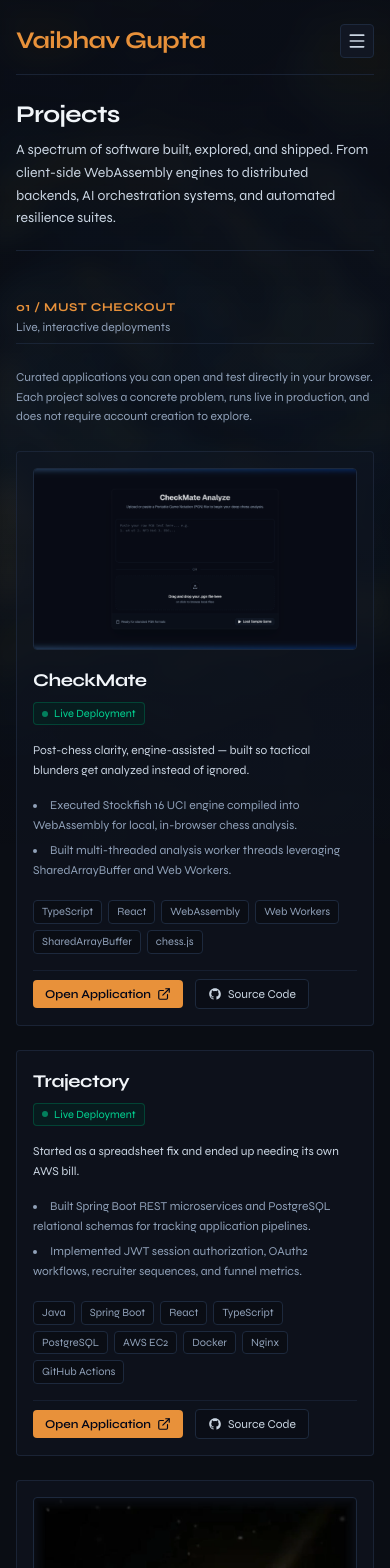
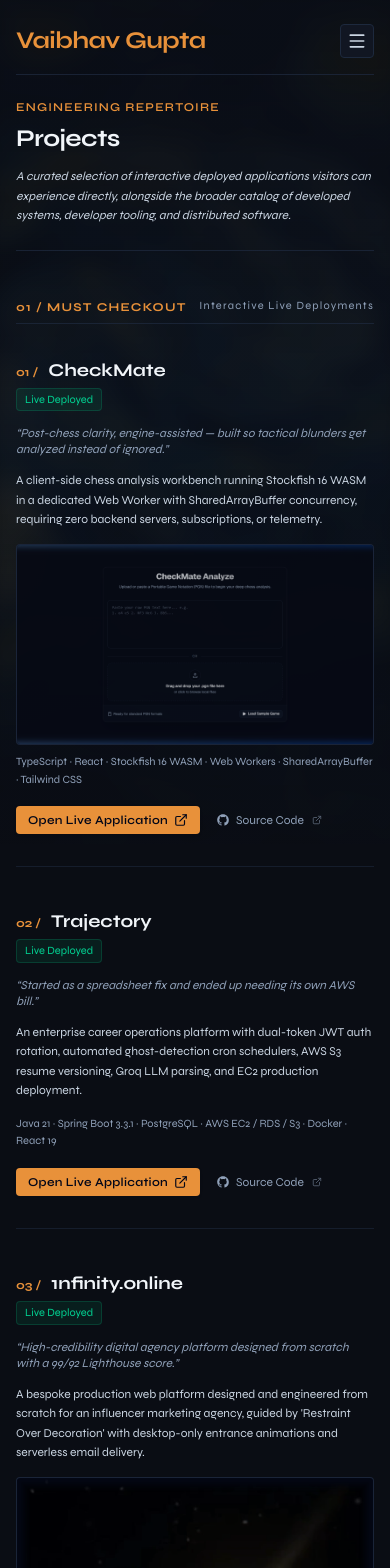
Before and after one commit to vaibhv19/workwith, a Next.js app: page /projects in a window 390 px wide. Shown: the top 1568 px of the page. Built offline with nearby package versions, Linux system fonts and the light colour scheme.

Commit message:
feat: align all three pages under unified editorial design system

```diff
--- a/src/app/projects/page.tsx
+++ b/src/app/projects/page.tsx
@@ -13,253 +13,266 @@ export const metadata: Metadata = {
   },
 };
 
-// Curated selection of projects with verified, working live deployments
-const MUST_CHECKOUT_IDS = [
-  "checkmate-analyze",
-  "trajectory",
-  "1nfinity",
-  "the-tiffin-dispatch",
-  "birthday-wish",
+interface MustCheckoutProject {
+  id: string;
+  title: string;
+  tagline: string;
+  description: string;
+  techStack: string[];
+  demoUrl: string;
+  githubUrl?: string;
+  image?: string;
+}
+
+const MUST_CHECKOUT: MustCheckoutProject[] = [
+  {
+    id: "checkmate-analyze",
+    title: "CheckMate",
+    tagline: "Post-chess clarity, engine-assisted — built so tactical blunders get analyzed instead of ignored.",
+    description:
+      "A client-side chess analysis workbench running Stockfish 16 WASM in a dedicated Web Worker with SharedArrayBuffer concurrency, requiring zero backend servers, subscriptions, or telemetry.",
+    techStack: ["TypeScript", "React", "Stockfish 16 WASM", "Web Workers", "SharedArrayBuffer", "Tailwind CSS"],
+    demoUrl: "https://checkmate.vaibhv19.dev/",
+    githubUrl: "https://github.com/vaibhv19/Check-Mate-Analyse",
+    image: "/images/projects/checkmate-preview.png",
+  },
+  {
+    id: "trajectory",
+    title: "Trajectory",
+    tagline: "Started as a spreadsheet fix and ended up needing its own AWS bill.",
+    description:
+      "An enterprise career operations platform with dual-token JWT auth rotation, automated ghost-detection cron schedulers, AWS S3 resume versioning, Groq LLM parsing, and EC2 production deployment.",
+    techStack: ["Java 21", "Spring Boot 3.3.1", "PostgreSQL", "AWS EC2 / RDS / S3", "Docker", "React 19"],
+    demoUrl: "https://trajectory.vaibhv19.dev",
+    githubUrl: "https://github.com/vaibhv19/Trajectory",
+  },
+  {
+    id: "1nfinity",
+    title: "1nfinity.online",
+    tagline: "High-credibility digital agency platform designed from scratch with a 99/92 Lighthouse score.",
+    description:
+      "A bespoke production web platform designed and engineered from scratch for an influencer marketing agency, guided by 'Restraint Over Decoration' with desktop-only entrance animations and serverless email delivery.",
+    techStack: ["Next.js", "React", "TypeScript", "Tailwind CSS", "Resend API", "Vercel"],
+    demoUrl: "https://1nfinity.online",
+    image: "/images/projects/1nfinity-preview.webp",
+  },
+  {
+    id: "the-tiffin-dispatch",
+    title: "The Tiffin Dispatch",
+    tagline: "Real-time subscription food delivery web platform with role-based ordering.",
+    description:
+      "Full-stack MERN application handling recurring meal subscriptions, daily order state transitions, and real-time delivery status coordination across customers and kitchen admins.",
+    techStack: ["React", "Vite", "Node.js", "Express", "MongoDB", "Tailwind CSS"],
+    demoUrl: "https://the-tiffin-dispatch.vercel.app",
+    githubUrl: "https://github.com/vaibhv19/The-Tiffin-Dispatch",
+  },
+  {
+    id: "birthday-wish",
+    title: "Birthday Wish",
+    tagline: "Interactive 3D canvas balloon-bursting experience with particle physics.",
+    description:
+      "Pure browser canvas interactive celebration experience featuring custom particle explosion physics, multi-layer depth rendering, and responsive audio triggers with zero third-party framework overhead.",
+    techStack: ["HTML5 Canvas", "JavaScript (ES6+)", "CSS3 Animations", "Web Audio API"],
+    demoUrl: "https://birthday-wish-three.vercel.app",
+    githubUrl: "https://github.com/vaibhv19/Birthday-Wish",
+  },
 ];
 
-const PREVIEW_ASSETS: Record<string, string> = {
-  "checkmate-analyze": "/images/projects/checkmate-preview.png",
-  "1nfinity": "/images/projects/1nfinity-preview.webp",
-};
+// Developed software catalog categorized
+const CATEGORIZED_SOFTWARE = [
+  {
+    group: "Systems & Infrastructure",
+    description: "Distributed architectures, AI orchestration, and memory-safe tooling",
+    items: PROJECTS.filter((p) =>
+      ["conclave", "phoenix", "email-job-scheduler", "redis-lite", "load-balancer"].includes(p.id)
+    ),
+  },
+  {
+    group: "Applied Web Applications",
+    description: "Production web platforms, full-stack backends, and multi-tenant architectures",
+    items: PROJECTS.filter((p) =>
+      ["fintrack", "eventhub", "devconnect", "studylink", "ai-mock-interview"].includes(p.id)
+    ),
+  },
+  {
+    group: "Security Guardrails & DevSecOps",
+    description: "System integrity scanners, automated auditing, and baseline enforcement",
+    items: PROJECTS.filter((p) => p.category === "System Integrity & DevSecOps Guardrails"),
+  },
+  {
+    group: "Academic Milestones & Experiments",
+    description: "Low-level implementations, algorithm visualizers, and core computing foundations",
+    items: PROJECTS.filter((p) =>
+      p.category === "Academic Milestones — Formal Coursework Projects" ||
+      p.category === "Built for No Reason Other Than Wanting To"
+    ),
+  },
+];
 
 export default function ProjectsPage() {
-  const mustCheckoutProjects = MUST_CHECKOUT_IDS.map((id) =>
-    PROJECTS.find((p) => p.id === id)
-  ).filter((p): p is Project => p !== undefined && Boolean(p.demoUrl));
-
-  // All developed software excluding redundant display in section 1
-  const developedProjects = PROJECTS;
-
-  // Distinct category names for organization
-  const categories = Array.from(
-    new Set(developedProjects.map((p) => p.category))
-  );
-
   return (
     <div className="max-w-3xl mx-auto px-4 sm:px-6 lg:px-8 pt-6 sm:pt-8 pb-16 space-y-12 text-slate-300">
-      {/* Page Title & Mission Statement */}
-      <header className="space-y-2 border-b border-slate-800/80 pb-5">
-        <h1 className="text-2xl sm:text-3xl font-bold tracking-tight text-slate-100">
+      {/* Editorial Page Header */}
+      <div className="space-y-2 border-b border-slate-800/80 pb-6">
+        <div className="text-xs font-mono font-semibold tracking-widest text-copper uppercase">
+          ENGINEERING REPERTOIRE
+        </div>
+        <h1 className="text-2xl sm:text-4xl font-bold tracking-tight text-slate-100">
           Projects
         </h1>
-        <p className="text-sm sm:text-base text-slate-300 leading-relaxed font-sans">
-          A spectrum of software built, explored, and shipped. From client-side
-          WebAssembly engines to distributed backends, AI orchestration systems,
-          and automated resilience suites.
+        <p className="text-xs sm:text-sm text-slate-300 max-w-2xl leading-relaxed italic pt-1">
+          A curated selection of interactive deployed applications visitors can experience directly, alongside the broader catalog of developed systems, developer tooling, and distributed software.
         </p>
-      </header>
+      </div>
 
-      {/* SECTION 1: MUST CHECKOUT */}
-      <section aria-labelledby="must-checkout-heading" className="space-y-6">
-        <div className="border-b border-slate-800/80 pb-2 flex flex-col sm:flex-row sm:items-baseline justify-between gap-1">
-          <h2
-            id="must-checkout-heading"
-            className="text-xs sm:text-sm font-bold text-copper font-mono uppercase tracking-wider"
+      {/* SECTION 1: MUST CHECKOUT (FLAGSHIP DEPLOYED SOFTWARE) */}
+      <section className="space-y-8">
+        <div className="space-y-2">
+          <div className="text-xs font-mono font-bold tracking-widest text-copper flex items-center justify-between">
+            <span>01 / MUST CHECKOUT</span>
+            <span className="text-[11px] text-slate-400 font-normal">Interactive Live Deployments</span>
+          </div>
+          <div className="border-b border-slate-800/80" />
+        </div>
+
+        <div className="space-y-10">
+          {MUST_CHECKOUT.map((project, idx) => (
+            <article
+              key={project.id}
+              className="space-y-3.5 pb-8 border-b border-slate-800/60 last:border-b-0"
             >
-            01 / Must Checkout
+              {/* Header: Number, Title, & Live Badge */}
+              <div className="flex flex-col sm:flex-row sm:items-baseline justify-between gap-1">
+                <div className="flex items-baseline gap-2.5">
+                  <span className="text-xs font-mono font-bold text-copper">
+                    0{idx + 1} /
+                  </span>
+                  <h2 className="text-lg sm:text-xl font-bold text-slate-100">
+                    {project.title}
                   </h2>
-          <span className="text-xs font-mono text-slate-400">
-            Live, interactive deployments
+                </div>
+                <span className="text-[11px] font-mono text-emerald-400 bg-emerald-500/10 px-2 py-0.5 rounded border border-emerald-500/20 self-start sm:self-auto">
+                  Live Deployed
                 </span>
               </div>
 
-        <p className="text-xs sm:text-sm text-slate-400 font-sans leading-relaxed">
-          Curated applications you can open and test directly in your browser.
-          Each project solves a concrete problem, runs live in production, and
-          does not require account creation to explore.
+              {/* Tagline */}
+              <p className="text-xs font-mono text-slate-400 italic">
+                &ldquo;{project.tagline}&rdquo;
               </p>
 
-        <div className="space-y-6">
-          {mustCheckoutProjects.map((project) => {
-            const previewImage = PREVIEW_ASSETS[project.id];
+              {/* Description */}
+              <p className="text-xs sm:text-sm text-slate-300 leading-relaxed">
+                {project.description}
+              </p>
 
-            return (
-              <article
-                key={project.id}
-                className="group border border-slate-800/80 bg-[#111622]/50 hover:border-slate-700/90 transition-all rounded-sm p-4 sm:p-5 space-y-4"
-              >
-                {/* Visual Preview Screenshot (if verified asset exists) */}
-                {previewImage && (
-                  <div className="relative aspect-video w-full rounded-sm overflow-hidden border border-slate-800 bg-[#0a0d14]">
+              {/* Genuine Preview Asset when available */}
+              {project.image && (
+                <div className="relative mt-2 mb-2 rounded border border-slate-800/90 overflow-hidden bg-slate-950/60 aspect-[16/9] max-h-56 w-full">
                   <Image
-                      src={previewImage}
+                    src={project.image}
                     alt={`${project.title} live interface preview`}
                     fill
-                      className="object-cover object-top transition-transform duration-300 group-hover:scale-[1.01]"
-                      sizes="(max-width: 768px) 100vw, 768px"
+                    className="object-cover object-top opacity-85 hover:opacity-100 transition-opacity duration-200"
+                    sizes="(max-width: 768px) 100vw, 650px"
                   />
                 </div>
               )}
 
-                {/* Header: Title and Live Badge */}
-                <div className="flex flex-col sm:flex-row sm:items-center justify-between gap-2">
-                  <h3 className="text-lg sm:text-xl font-bold text-slate-100 tracking-tight">
-                    {project.title}
-                  </h3>
-                  <span className="inline-flex items-center gap-1.5 self-start text-[11px] font-mono text-emerald-400 bg-emerald-950/40 border border-emerald-800/60 px-2 py-0.5 rounded-sm">
-                    <span className="w-1.5 h-1.5 rounded-full bg-emerald-400 animate-pulse" />
-                    Live Deployment
-                  </span>
+              {/* Tech Stack Row */}
+              <div className="text-[11px] font-mono text-slate-400">
+                {project.techStack.join(" · ")}
               </div>
 
-                {/* Description / Tagline */}
-                <p className="text-xs sm:text-sm text-slate-300 leading-relaxed font-sans">
-                  {project.tagline}
-                </p>
-
-                {/* Key Technical Highlights */}
-                {project.bullets && project.bullets.length > 0 && (
-                  <ul className="space-y-1.5 text-xs text-slate-400 font-sans list-disc list-inside">
-                    {project.bullets.slice(0, 2).map((bullet, idx) => (
-                      <li key={idx} className="leading-relaxed">
-                        {bullet}
-                      </li>
-                    ))}
-                  </ul>
-                )}
-
-                {/* Tech Stack Chips */}
-                <div className="flex flex-wrap gap-1.5 pt-1">
-                  {project.techStack.map((tech) => (
-                    <span
-                      key={tech}
-                      className="text-[11px] font-mono text-slate-400 bg-[#0a0d14] border border-slate-800 px-2 py-0.5 rounded-sm"
-                    >
-                      {tech}
-                    </span>
-                  ))}
-                </div>
-
-                {/* Actions: Live Application & Repository */}
-                <div className="pt-2 border-t border-slate-800/60 flex flex-wrap items-center gap-3">
-                  {project.demoUrl && (
+              {/* Actions: Verified Live Application & Repository */}
+              <div className="flex flex-wrap items-center gap-4 pt-1">
                 <a
                   href={project.demoUrl}
                   target="_blank"
                   rel="noopener noreferrer"
-                      className="inline-flex items-center gap-1.5 px-3 py-1.5 text-xs font-semibold text-slate-950 bg-copper hover:bg-copper-hover rounded-sm transition-all focus:outline-none focus:ring-1 focus:ring-copper/50 cursor-pointer"
+                  className="inline-flex items-center gap-1.5 px-3 py-1.5 rounded-sm bg-copper hover:bg-copper-hover text-slate-950 font-semibold text-xs tracking-wide transition-all shadow-sm focus:outline-none focus:ring-2 focus:ring-copper/50"
                 >
-                      <span>Open Application</span>
+                  <span>Open Live Application</span>
                   <ExternalLink className="w-3.5 h-3.5 text-slate-950" />
                 </a>
-                  )}
 
                 {project.githubUrl && (
                   <a
                     href={project.githubUrl}
                     target="_blank"
                     rel="noopener noreferrer"
-                      className="inline-flex items-center gap-1.5 px-3 py-1.5 text-xs font-mono text-slate-300 hover:text-sky-400 border border-slate-800 hover:border-slate-700 bg-[#0a0d14]/70 rounded-sm transition-all focus:outline-none cursor-pointer"
+                    className="inline-flex items-center gap-1.5 text-xs font-mono text-slate-400 hover:text-sky-400 hover:underline transition-colors"
                   >
-                      <GithubIcon className="w-3.5 h-3.5" />
+                    <GithubIcon className="w-3.5 h-3.5 text-current" />
                     <span>Source Code</span>
+                    <ExternalLink className="w-2.5 h-2.5 opacity-60 ml-0.5" />
                   </a>
                 )}
               </div>
             </article>
-            );
-          })}
+          ))}
         </div>
       </section>
 
-      {/* SECTION 2: DEVELOPED SOFTWARE */}
-      <section aria-labelledby="developed-software-heading" className="space-y-8 pt-6">
-        <div className="border-b border-slate-800/80 pb-2 flex flex-col sm:flex-row sm:items-baseline justify-between gap-1">
-          <h2
-            id="developed-software-heading"
-            className="text-xs sm:text-sm font-bold text-copper font-mono uppercase tracking-wider"
-          >
-            02 / Developed Software
-          </h2>
-          <span className="text-xs font-mono text-slate-400">
-            {developedProjects.length} Systems &amp; Projects Catalogued
-          </span>
+      {/* SECTION 2: DEVELOPED SOFTWARE (BROADER CATALOGUE) */}
+      <section className="space-y-8 pt-4">
+        <div className="space-y-2">
+          <div className="text-xs font-mono font-bold tracking-widest text-slate-400 flex items-center justify-between">
+            <span>02 / DEVELOPED SOFTWARE</span>
+            <span className="text-[11px] text-slate-400 font-normal">Broader Engineering Catalog</span>
+          </div>
+          <div className="border-b border-slate-800/80" />
         </div>
 
-        <p className="text-xs sm:text-sm text-slate-400 font-sans leading-relaxed">
-          The wider body of software engineering, distributed systems, backend
-          architectures, and technical experiments developed over time. Each
-          entry includes its technical stack, architecture focus, and direct
-          repository link.
-        </p>
-
-        {/* Grouped by Category for Editorial Clarity */}
         <div className="space-y-10">
-          {categories.map((category) => {
-            const categoryProjects = developedProjects.filter(
-              (p) => p.category === category
-            );
+          {CATEGORIZED_SOFTWARE.map((category) => {
+            if (category.items.length === 0) return null;
 
             return (
-              <div key={category} className="space-y-4">
-                <h3 className="text-xs font-mono uppercase tracking-wider text-sky-400 border-b border-slate-800/40 pb-1">
-                  {category}
+              <div key={category.group} className="space-y-4">
+                {/* Category Header */}
+                <div>
+                  <h3 className="text-sm font-bold font-mono text-copper uppercase tracking-wider">
+                    {category.group}
                   </h3>
-
-                <div className="space-y-3">
-                  {categoryProjects.map((project) => (
-                    <article
-                      key={project.id}
-                      className="border border-slate-800/70 bg-[#111622]/30 hover:border-slate-700/80 p-3.5 sm:p-4 rounded-sm transition-all space-y-2.5"
-                    >
-                      <div className="flex flex-col sm:flex-row sm:items-start justify-between gap-2">
-                        <div className="space-y-1 flex-1">
-                          <h4 className="text-base font-bold text-slate-100 tracking-tight">
-                            {project.title}
-                          </h4>
-                          <p className="text-xs sm:text-sm text-slate-300 font-sans leading-relaxed">
-                            {project.tagline}
+                  <p className="text-xs text-slate-400 italic">
+                    {category.description}
                   </p>
                 </div>
 
-                        {/* External Actions (Repo or Demo) */}
-                        <div className="flex items-center gap-2 self-start sm:self-center shrink-0">
-                          {project.githubUrl && (
+                {/* Compact Item List */}
+                <div className="space-y-4 pl-0">
+                  {category.items.map((item: Project) => (
+                    <div
+                      key={item.id}
+                      className="group pt-2 pb-3 border-b border-slate-800/40 last:border-b-0 space-y-1.5"
+                    >
+                      <div className="flex flex-col sm:flex-row sm:items-baseline justify-between gap-1">
+                        <h4 className="text-sm sm:text-base font-bold text-slate-100 group-hover:text-sky-400 transition-colors">
+                          {item.title}
+                        </h4>
+                        {item.githubUrl && (
                           <a
-                              href={project.githubUrl}
+                            href={item.githubUrl}
                             target="_blank"
                             rel="noopener noreferrer"
-                              aria-label={`${project.title} GitHub repository`}
-                              title={`${project.title} GitHub repository`}
-                              className="inline-flex items-center gap-1 px-2.5 py-1 text-xs font-mono text-slate-400 hover:text-sky-400 hover:border-slate-700 border border-slate-800/80 rounded-sm bg-[#0a0d14] transition-all"
+                            className="inline-flex items-center gap-1 text-[11px] font-mono text-slate-400 hover:text-sky-400 hover:underline transition-colors shrink-0"
                           >
-                              <GithubIcon className="w-3 h-3" />
-                              <span>Repo</span>
-                            </a>
-                          )}
-                          {project.demoUrl && (
-                            <a
-                              href={project.demoUrl}
-                              target="_blank"
-                              rel="noopener noreferrer"
-                              aria-label={`${project.title} Live Application`}
-                              title={`${project.title} Live Application`}
-                              className="inline-flex items-center gap-1 px-2.5 py-1 text-xs font-mono text-copper hover:text-copper-hover hover:border-copper/40 border border-copper/20 rounded-sm bg-[#0a0d14] transition-all"
-                            >
-                              <ExternalLink className="w-3 h-3" />
-                              <span>Live</span>
+                            <GithubIcon className="w-3 h-3 text-current" />
+                            <span>Repository</span>
+                            <ExternalLink className="w-2.5 h-2.5 opacity-60" />
                           </a>
                         )}
                       </div>
+
+                      <p className="text-xs text-slate-300 leading-relaxed">
+                        {item.tagline}
+                      </p>
+
+                      <div className="text-[11px] font-mono text-slate-400">
+                        {item.techStack.join(" · ")}
                       </div>
-
-                      {/* Stack Tags */}
-                      <div className="flex flex-wrap gap-1.5 pt-1">
-                        {project.techStack.map((tech) => (
-                          <span
-                            key={tech}
-                            className="text-[10px] sm:text-[11px] font-mono text-slate-400 bg-[#0a0d14]/80 border border-slate-800/70 px-2 py-0.5 rounded-sm"
-                          >
-                            {tech}
-                          </span>
-                        ))}
                     </div>
-                    </article>
                   ))}
                 </div>
               </div>
```
Also changed, not shown: src/app/start-conversation/page.tsx (+95 -101 lines), src/components/ContactForm.tsx (+44 -53 lines), 1 other file (tests, documents, lock files or other folders). Lines whose indentation alone changed are shown as unchanged.
